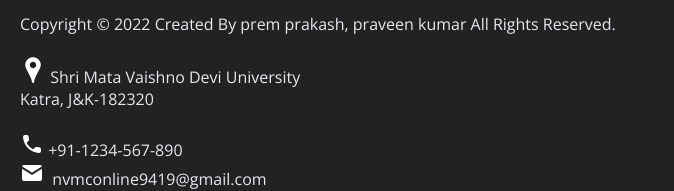
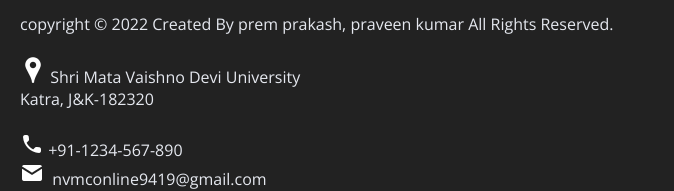
Before and after one commit to prem-prakash-lab/E-LEARNING-WEBSITE, a plain HTML site: page index.html in a window 1280 px wide. Shown: the part 7787-7978 px from the top of the page, 0-674 px from the left. Drawn offline with nearby package versions, Linux system fonts and the light colour scheme.

Commit message:
Update index.html
capitalization

```diff
--- a/index.html
+++ b/index.html
@@ -291,7 +291,7 @@
 					<a href="#"><img src="images/icon\ytube.png"></a>
 					<a href="#"><img src="images/icon\linkedin.png"></a>
 				</div><br><br>
-				<p class="rights-text">Copyright © 2022 Created By prem prakash, praveen kumar All Rights Reserved.</p>
+				<p class="rights-text">copyright © 2022 Created By prem prakash, praveen kumar All Rights Reserved.</p>
 				<br><p><img src="images/icon/location.png"> Shri Mata Vaishno Devi University<br>Katra, J&K-182320</p><br>
 				<p><img src="images/icon/phone.png"> +91-1234-567-890<br><img src="images/icon/mail.png">&nbsp; nvmconline9419@gmail.com</p>
 			</div>
```
